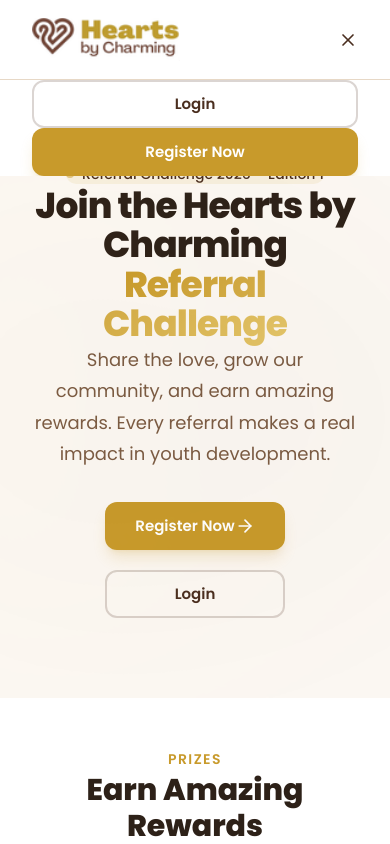
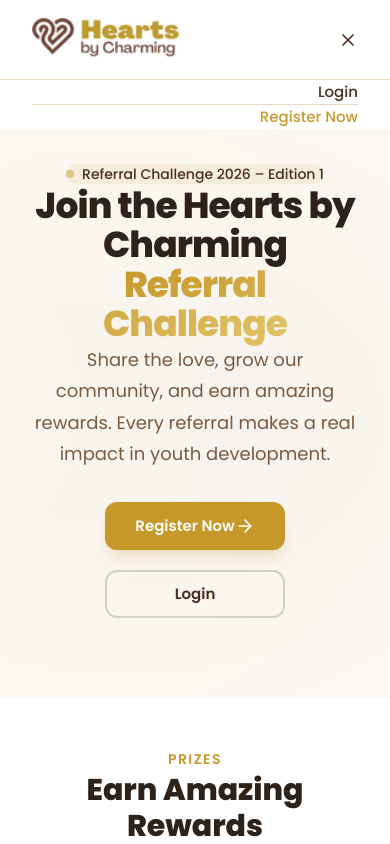
Before and after one commit to Johnfavour-maidu/hbcreferral, a Next.js app: page / in a window 390 px wide. Both pictures are taken after a click on the button "Toggle menu". Shown: the top 844 px of the page. Built offline with nearby package versions, Linux system fonts and the light colour scheme.

Commit message:
social: compact centered buttons on mobile for landing page

```diff
--- a/src/app/(dashboard)/dashboard/page.tsx
+++ b/src/app/(dashboard)/dashboard/page.tsx
@@ -63,7 +63,7 @@
   const [referrals, setReferrals] = useState<
     { id: string; fullName: string; instagram: string; status: string; createdAt: string }[]
   >([]);
-  const [refSearch, setRefSearch] = useState("");
+  const [historyOpen, setHistoryOpen] = useState(true);
   const [refPage, setRefPage] = useState(1);
   const [historyOpen, setHistoryOpen] = useState(false);
   const REF_PER_PAGE = 10;
@@ -402,27 +402,6 @@
 
         {historyOpen && (
           <div style={{ padding: "0 32px 28px" }}>
-            {/* Search */}
-            <div style={{ position: "relative", marginBottom: 20 }}>
-              <Search style={{ position: "absolute", left: 14, top: "50%", transform: "translateY(-50%)", width: 16, height: 16, color: "#999" }} />
-              <input
-                type="text"
-                placeholder="Search by Instagram username..."
-                value={refSearch}
-                onChange={(e) => { setRefSearch(e.target.value); setRefPage(1); }}
-                style={{
-                  width: "100%",
-                  padding: "12px 14px 12px 40px",
-                  borderRadius: 12,
-                  border: "1px solid #E7D8C6",
-                  background: "#FCF8F3",
-                  fontSize: 13,
-                  color: "#2D2118",
-                  outline: "none",
-                  boxSizing: "border-box",
-                }}
-              />
-            </div>
 
           {/* Table or Empty */}
           {referrals.length === 0 ? (
@@ -445,7 +424,6 @@
                   </thead>
                   <tbody>
                     {referrals
-                      .filter((r) => !refSearch || r.instagram.toLowerCase().includes(refSearch.toLowerCase()))
                       .slice((refPage - 1) * REF_PER_PAGE, refPage * REF_PER_PAGE)
                       .map((ref) => (
                         <tr key={ref.id} style={{ borderBottom: "1px solid #F8F2EA" }}>
@@ -476,8 +454,7 @@
 
               {/* Pagination */}
               {(() => {
-                const filtered = referrals.filter((r) => !refSearch || r.instagram.toLowerCase().includes(refSearch.toLowerCase()));
-                const totalPages = Math.ceil(filtered.length / REF_PER_PAGE);
+                const totalPages = Math.ceil(referrals.length / REF_PER_PAGE);
                 if (totalPages <= 1) return null;
                 return (
                   <div style={{ display: "flex", alignItems: "center", justifyContent: "center", gap: 8, marginTop: 20 }}>
--- a/src/components/landing/social.tsx
+++ b/src/components/landing/social.tsx
@@ -85,7 +85,8 @@
                     href={social.href}
                     target="_blank"
                     rel="noopener noreferrer"
-                    className={`group inline-flex items-center gap-2.5 ${social.bg} text-white rounded-[22px] px-8 h-[50px] text-[15px] font-semibold transition-all duration-300 hover:-translate-y-1 hover:scale-[1.03] ${social.hoverShadow}`}
+                    className={`group inline-flex items-center justify-center gap-2.5 ${social.bg} text-white rounded-2xl h-[50px] text-[15px] font-semibold transition-all duration-300 hover:-translate-y-1 hover:scale-[1.03] ${social.hoverShadow}`}
+                    style={{ width: "100%", maxWidth: 170 }}
                   >
                     <social.icon className="h-5 w-5" />
                     {social.name}
--- a/src/components/shared/navbar.tsx
+++ b/src/components/shared/navbar.tsx
@@ -80,10 +80,11 @@
             transition={{ duration: 0.25, ease: [0.25, 0.46, 0.45, 0.94] }}
             className="md:hidden border-t border-border overflow-hidden"
           >
-            <div className="py-4 space-y-2 bg-white" style={{ paddingLeft: 32, paddingRight: 32 }}>
+            <div className="py-4 bg-white" style={{ paddingLeft: 32, paddingRight: 32 }}>
               {hideButtons ? (
+                <div className="flex justify-end">
                   <button
-                  className="w-full inline-flex items-center justify-center gap-3 h-11 min-w-[140px] px-6 rounded-xl bg-gold text-white font-semibold text-[14px] shadow-[0_4px_12px_rgba(200,154,43,0.25)] hover:bg-gold-dark transition-colors"
+                    className="inline-flex items-center gap-2 text-[15px] font-medium text-brown hover:text-gold transition-colors py-2"
                     onClick={() => {
                       setMobileOpen(false);
                       signOut({ callbackUrl: "/" });
@@ -92,19 +93,17 @@
                     <LogOut className="h-4 w-4" />
                     Logout
                   </button>
+                </div>
               ) : (
-                <>
-                  <Button variant="outline" className="w-full h-12 rounded-xl text-[15px]" asChild>
-                    <Link href="/login" onClick={() => setMobileOpen(false)}>
+                <div className="flex flex-col items-end">
+                  <Link href="/login" onClick={() => setMobileOpen(false)} className="text-[15px] font-medium text-brown hover:text-gold transition-colors py-2">
                     Login
                   </Link>
-                  </Button>
-                  <Button className="w-full h-12 rounded-xl text-[15px]" asChild>
-                    <Link href="/register" onClick={() => setMobileOpen(false)}>
+                  <div className="w-full border-t border-border my-2" />
+                  <Link href="/register" onClick={() => setMobileOpen(false)} className="text-[15px] font-medium text-gold hover:text-gold-dark transition-colors py-2">
                     Register Now
                   </Link>
-                  </Button>
-                </>
+                </div>
               )}
             </div>
           </motion.div>
```
Lines whose indentation alone changed are shown as unchanged.
